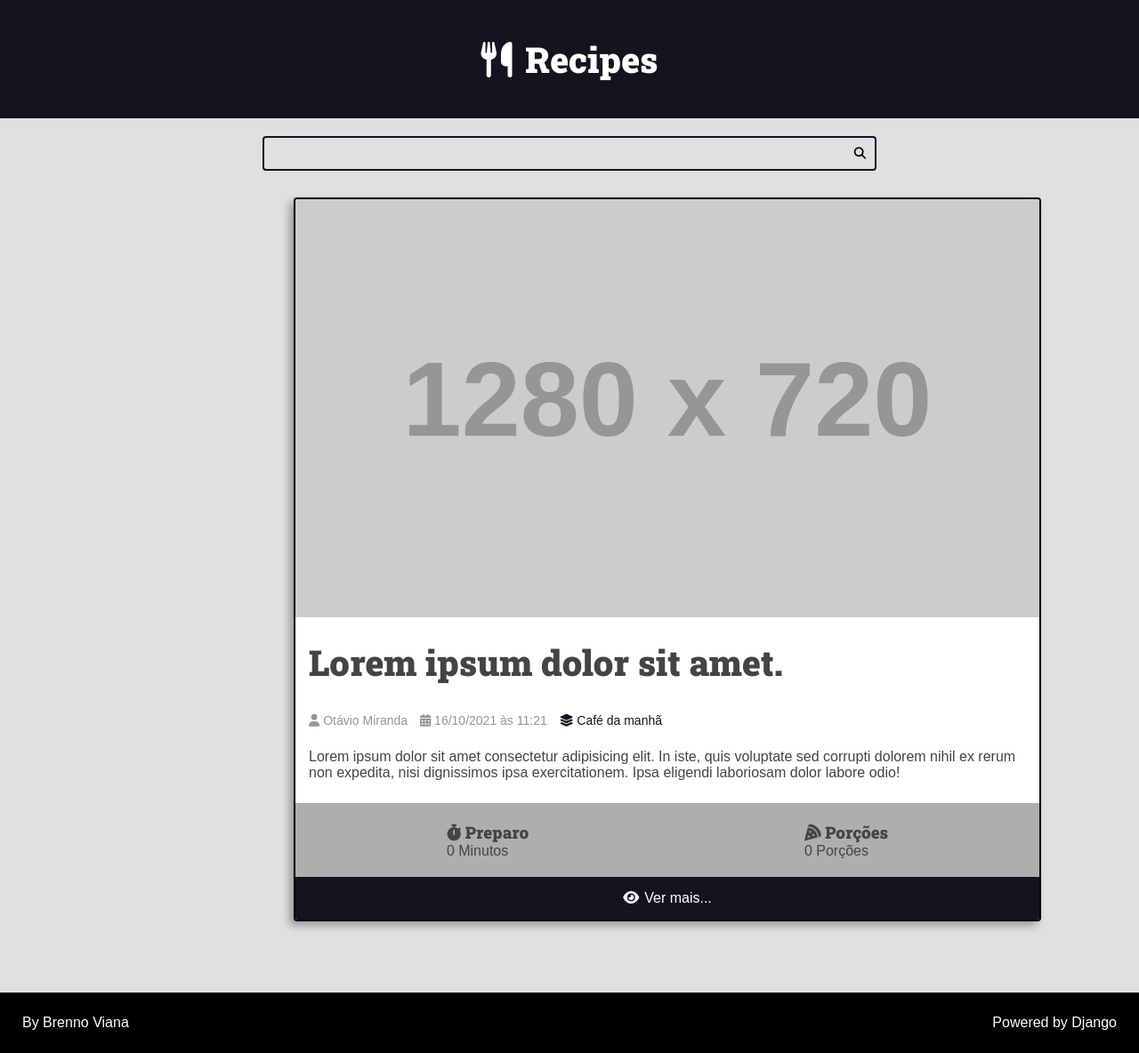
After one commit to brennoviana/Projeto-Django, a Django app: page /recipes/1/ in a window 1280 px wide; the page is wider, and only the part inside the window is pictured. The commit adds this page. Shown: that part at 89% size. Run offline with Django 4.2, Linux system fonts and the light colour scheme; grey boxes labelled with a size stand in for pictures from a placeholder-image service; some libraries are stand-ins or nearby versions.

Commit message:
alteracoes css + html

```diff
--- a/recipes/static/recipes/css/styles.css
+++ b/recipes/static/recipes/css/styles.css
@@ -158,17 +158,17 @@ body {
 }
 
 .list-item {
-    max-width: 440px;
+    width: 440px;
     background: white;
     box-shadow: -5px 5px 10px rgb(0, 0, 0, .3);
     transform: (1);
     transition: 300ms ease-in-out;
-    border-radius: .6rem;
     overflow: hidden;
     margin: 0 auto;
     margin-top: 30px;
     border: 2px solid black;
     margin-bottom: 55px;
+    border-radius: 4px;
 
 
 
@@ -188,7 +188,7 @@ body {
     padding-top: 20px;
     padding-left: 15px;
     padding-bottom: 15px;
-    font-size: 50px;
+    font-size: 40px;
 }
 
 .recipe-author-container {
@@ -225,6 +225,7 @@ body {
     padding-top: 20px;
     padding-bottom: 20px;
 
+
 }
 
 .recipe-time {
@@ -238,6 +239,19 @@ body {
     margin: auto;
     padding-right: 15px;
 }
+
+.container-list-detail .list{
+    grid-template-columns: auto;
+}
+.container-list-detail .list-item{
+    width: 840px;
+}
+
+.container-list-detail .list-item:hover{
+    transform: scale(1);
+    box-shadow: -5px 5px 10px rgb(0, 0, 0, .3);
+}
+
 
 .footer-recipe {
     background: var(--color-primary-dark);
--- /dev/null
+++ b/recipes/templates/recipes/pages/recipe-view.html
@@ -0,0 +1,12 @@
+{% include 'recipes/partials/head.html' %}
+
+<body>
+    {% include 'recipes/partials/header.html' %}
+    {% include 'recipes/partials/search.html' %}
+    <main class='container-list-detail'>
+        <div class="list">
+            {% include 'recipes/partials/body.html' %}
+        </div>
+    </main>
+    {% include 'recipes/partials/footer.html' %}
+</body>
--- a/recipes/templates/recipes/partials/body.html
+++ b/recipes/templates/recipes/partials/body.html
@@ -32,7 +32,7 @@
         </div>
     </dir>
     <div class="footer-recipe">
-        <a href="aaa">
+        <a href="/recipes/3">
             <i class="fa-solid fa-eye"></i><span class="span-footer">Ver mais...</span>
         </a>
     </div>
--- a/recipes/urls.py
+++ b/recipes/urls.py
@@ -1,7 +1,8 @@
 from django.urls import path
 
-from recipes.views import home
+from . import views
 
 urlpatterns = [
-    path("", home)
+    path("", views.home),
+    path('recipes/<int:id>/', views.recipe)
 ]
--- a/recipes/views.py
+++ b/recipes/views.py
@@ -3,3 +3,7 @@ from django.shortcuts import render
 
 def home(request):
     return render(request, "recipes/pages/home.html",)
+
+
+def recipe(request, id):
+    return render(request, "recipes/pages/recipe-view.html",)
```
